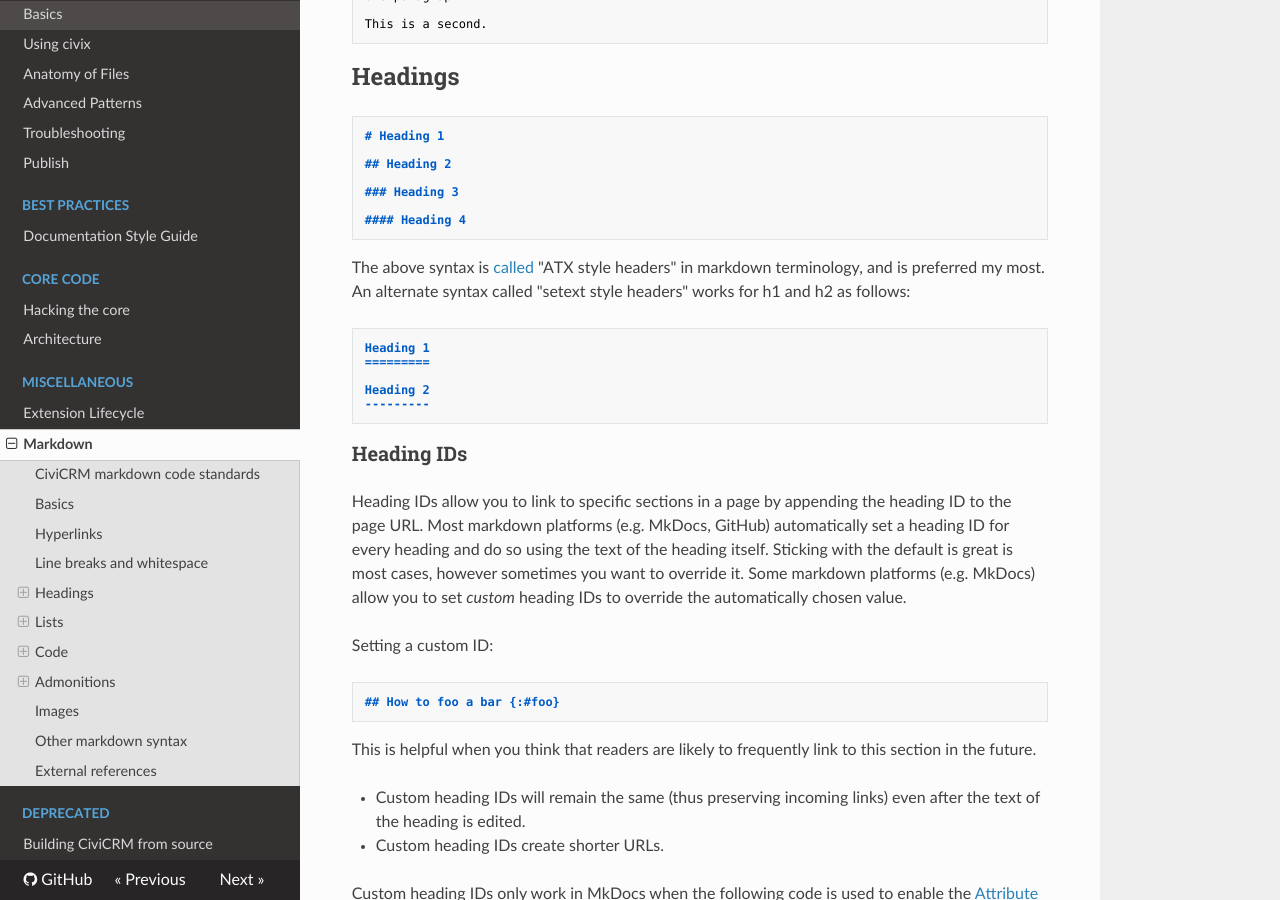
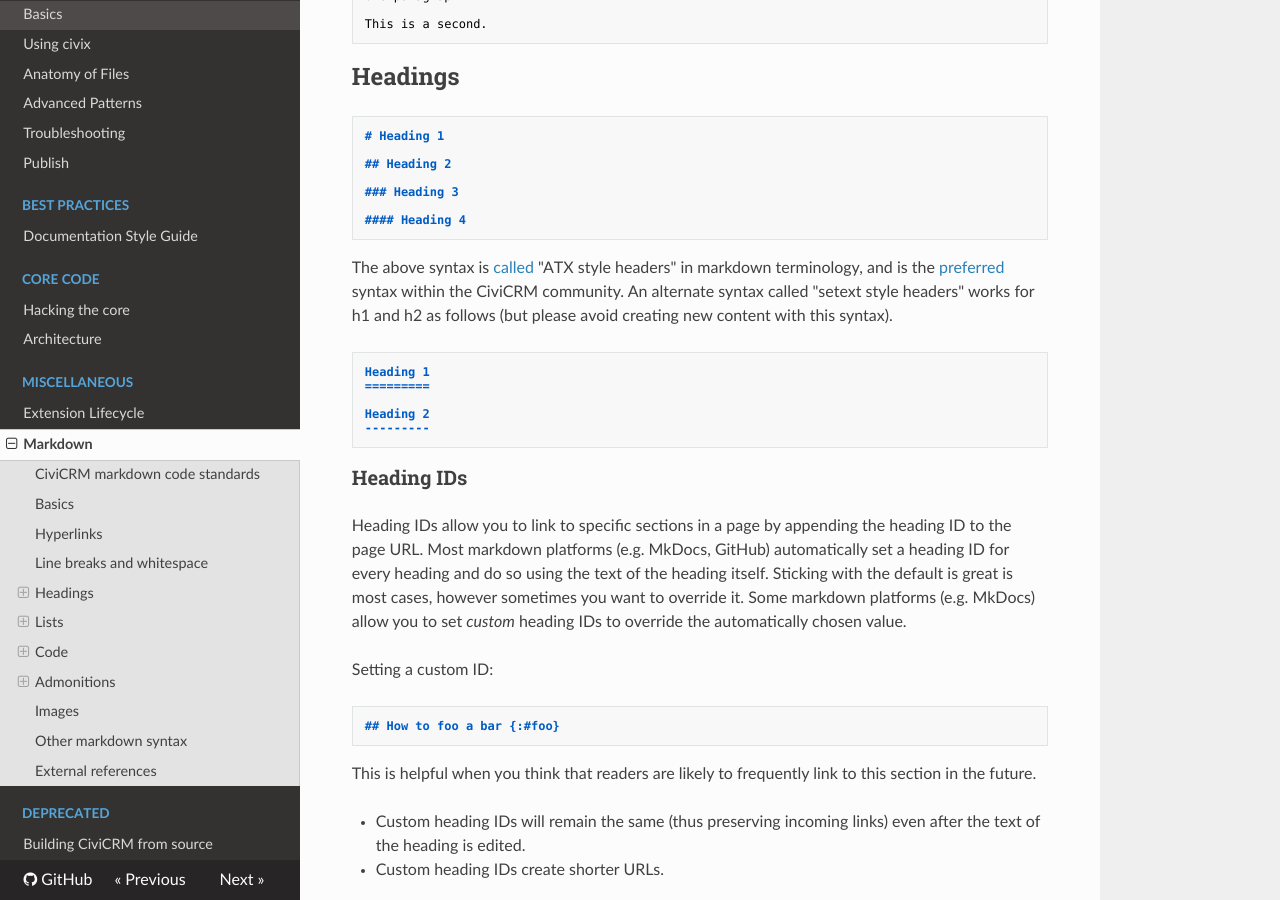
Before and after one commit to civicrm/civicrm-dev-docs, an MkDocs documentation site: the page built from docs/markdownrules.md, in a window 1280 px wide and 900 px high, scrolled down 1881 px. Built offline with MkDocs 1.6.1, drawn with Linux system fonts in a browser that asks for light colours; nearby versions of some CDN libraries; old or Windows-style settings are respelled for this version of MkDocs.

Commit message:
markdownrules - making header language more strict

````diff
--- a/docs/markdownrules.md
+++ b/docs/markdownrules.md
@@ -103,9 +103,10 @@
 ```
 
 The above syntax is [called](http://pandoc.org/MANUAL.html#headers)
-"ATX style headers" in markdown terminology, and is preferred my most.
+"ATX style headers" in markdown terminology, and is the [preferred](#standards)
+syntax within the CiviCRM community.
 An alternate syntax called "setext style headers" works for h1 and h2 as
-follows:
+follows (but please avoid creating new content with this syntax).
 
 ```md
 Heading 1
````
